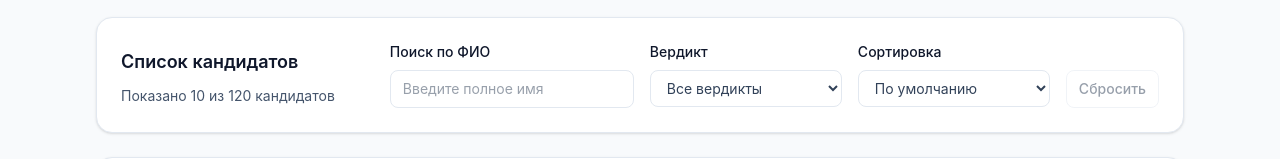
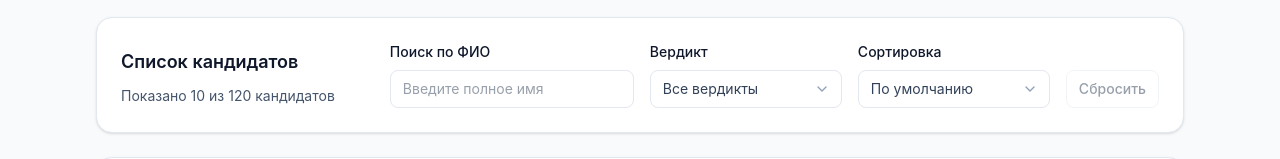
Before and after one commit to unclebusy/tunduk_dashboard, a React (Vite) app: page /candidates in a window 1280 px wide. Shown: the part 168-327 px from the top of the page. Built offline with nearby package versions, Linux system fonts and the light colour scheme.

Commit message:
Polish select controls and cursor states across the UI

```diff
--- a/src/components/CandidateDetailHeader.tsx
+++ b/src/components/CandidateDetailHeader.tsx
@@ -78,13 +78,14 @@ function CandidateDetailHeader({
               <span className="mb-2 block text-sm font-medium text-slate-900">
                 Статус воронки
               </span>
+              <div className="relative">
                 <select
                   value={candidate.status}
                   disabled={isStatusUpdating}
                   onChange={(event) =>
                     onStatusChange(event.target.value as CandidateWorkflowStatus)
                   }
-                className="block w-full rounded-lg border border-slate-200 bg-white px-3 py-2 text-sm text-slate-700 outline-none transition-colors focus:border-[#1560BD] disabled:cursor-not-allowed disabled:bg-slate-50"
+                  className="block w-full cursor-pointer appearance-none rounded-lg border border-slate-200 bg-white px-3 py-2 pr-10 text-sm text-slate-700 outline-none transition-colors focus:border-[#1560BD] disabled:cursor-not-allowed disabled:bg-slate-50"
                 >
                   {workflowStatusOptions.map((option) => (
                     <option key={option.value} value={option.value}>
@@ -92,6 +93,23 @@ function CandidateDetailHeader({
                     </option>
                   ))}
                 </select>
+                <span className="pointer-events-none absolute inset-y-0 right-3 flex items-center text-slate-400">
+                  <svg
+                    viewBox="0 0 20 20"
+                    fill="none"
+                    aria-hidden="true"
+                    className="h-4 w-4"
+                  >
+                    <path
+                      d="M5 7.5L10 12.5L15 7.5"
+                      stroke="currentColor"
+                      strokeWidth="1.75"
+                      strokeLinecap="round"
+                      strokeLinejoin="round"
+                    />
+                  </svg>
+                </span>
+              </div>
             </label>
 
             {isStatusUpdating ? (
--- a/src/pages/CandidatesListPage.tsx
+++ b/src/pages/CandidatesListPage.tsx
@@ -191,6 +191,7 @@ function CandidatesListPage() {
               <span className="mb-2 block text-sm font-medium text-slate-900">
                 Вердикт
               </span>
+              <div className="relative">
                 <select
                   value={queryParams.verdict ?? ''}
                   onChange={(event) =>
@@ -200,7 +201,7 @@ function CandidatesListPage() {
                         : undefined,
                     )
                   }
-                className="block w-full rounded-lg border border-slate-200 bg-white px-3 py-2 text-sm text-slate-700 outline-none transition-colors focus:border-[#1560BD]"
+                  className="block w-full cursor-pointer appearance-none rounded-lg border border-slate-200 bg-white px-3 py-2 pr-10 text-sm text-slate-700 outline-none transition-colors focus:border-[#1560BD]"
                 >
                   {verdictOptions.map((option) => (
                     <option key={option.value ?? 'all'} value={option.value ?? ''}>
@@ -208,12 +209,30 @@ function CandidatesListPage() {
                     </option>
                   ))}
                 </select>
+                <span className="pointer-events-none absolute inset-y-0 right-3 flex items-center text-slate-400">
+                  <svg
+                    viewBox="0 0 20 20"
+                    fill="none"
+                    aria-hidden="true"
+                    className="h-4 w-4"
+                  >
+                    <path
+                      d="M5 7.5L10 12.5L15 7.5"
+                      stroke="currentColor"
+                      strokeWidth="1.75"
+                      strokeLinecap="round"
+                      strokeLinejoin="round"
+                    />
+                  </svg>
+                </span>
+              </div>
             </label>
 
             <label className="block">
               <span className="mb-2 block text-sm font-medium text-slate-900">
                 Сортировка
               </span>
+              <div className="relative">
                 <select
                   value={queryParams.sort ?? ''}
                   onChange={(event) =>
@@ -223,7 +242,7 @@ function CandidatesListPage() {
                         : undefined,
                     )
                   }
-                className="block w-full rounded-lg border border-slate-200 bg-white px-3 py-2 text-sm text-slate-700 outline-none transition-colors focus:border-[#1560BD]"
+                  className="block w-full cursor-pointer appearance-none rounded-lg border border-slate-200 bg-white px-3 py-2 pr-10 text-sm text-slate-700 outline-none transition-colors focus:border-[#1560BD]"
                 >
                   {sortOptions.map((option) => (
                     <option key={option.value ?? 'default'} value={option.value ?? ''}>
@@ -231,6 +250,23 @@ function CandidatesListPage() {
                     </option>
                   ))}
                 </select>
+                <span className="pointer-events-none absolute inset-y-0 right-3 flex items-center text-slate-400">
+                  <svg
+                    viewBox="0 0 20 20"
+                    fill="none"
+                    aria-hidden="true"
+                    className="h-4 w-4"
+                  >
+                    <path
+                      d="M5 7.5L10 12.5L15 7.5"
+                      stroke="currentColor"
+                      strokeWidth="1.75"
+                      strokeLinecap="round"
+                      strokeLinejoin="round"
+                    />
+                  </svg>
+                </span>
+              </div>
             </label>
 
             <div className="flex items-end">
```
Lines whose indentation alone changed are shown as unchanged.
